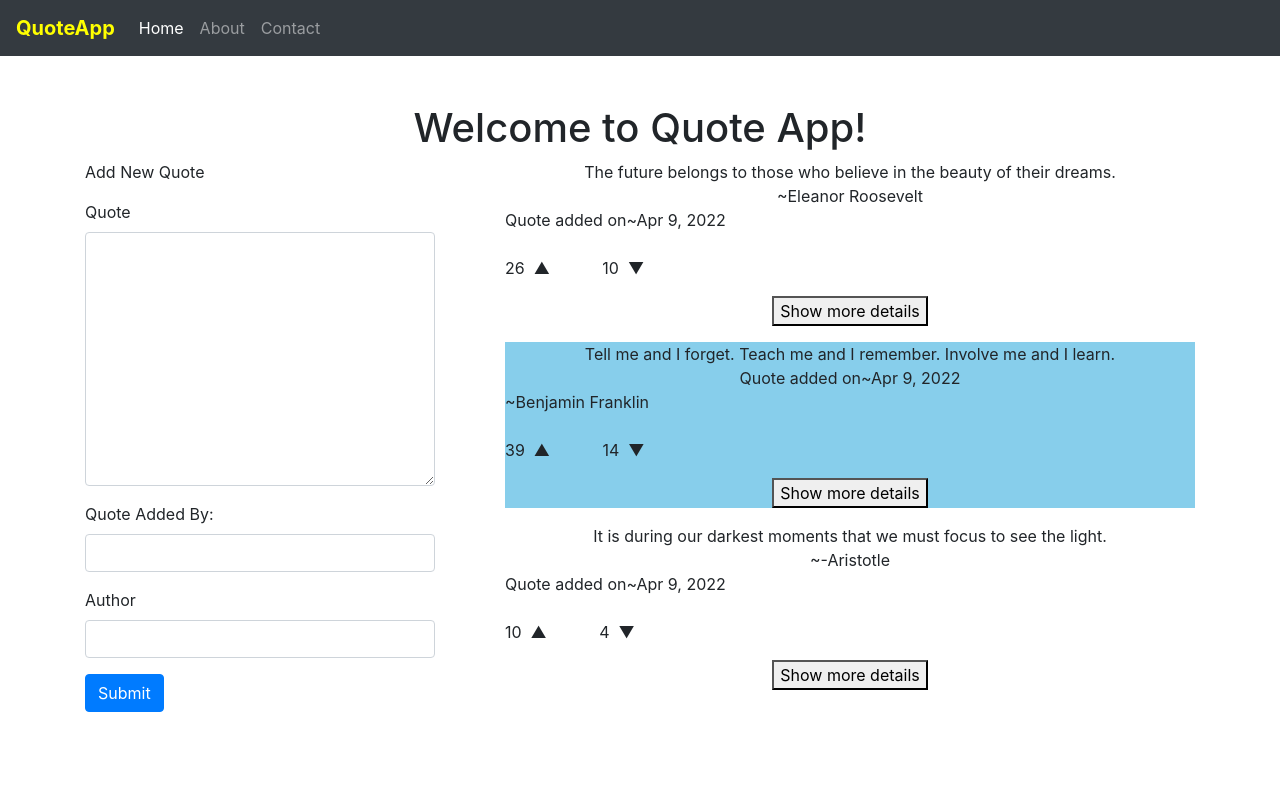
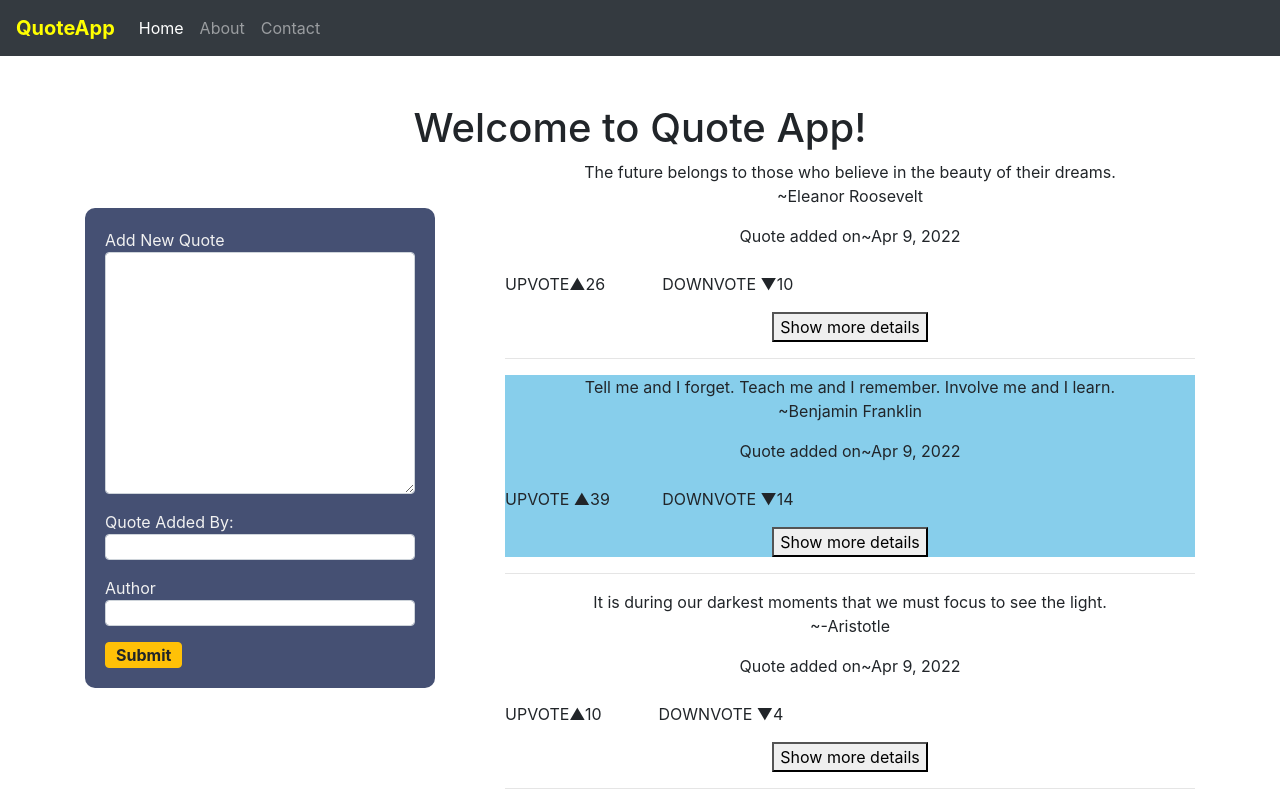
Before and after one commit to chanaiagwata/Quote-App, an Angular app: page / in a window 1280 px wide. Built offline with nearby package versions, Linux system fonts and the light colour scheme.

Commit message:
style:improve form styling

```diff
--- a/src/app/app.component.html
+++ b/src/app/app.component.html
@@ -1,4 +1,8 @@
-<app-navbar></app-navbar>
 
-<h1 class="mt-5 text-center">Welcome to Quote App!</h1>
-<app-quotes></app-quotes>
+<header>
+    <app-navbar></app-navbar>
+</header>
+<main>
+    <h1 class="mt-5 text-center">Welcome to Quote App!</h1>
+    <app-quotes></app-quotes>
+</main>
--- a/src/app/quote-form/quote-form.component.css
+++ b/src/app/quote-form/quote-form.component.css
@@ -0,0 +1,21 @@
+* {
+
+    box-sizing: border-box;
+
+    margin: 0;
+
+    padding: 0;
+
+    }
+
+.main{
+    background:#455073 ;
+    padding:20px;
+    color:#f1f1f1;
+    border-radius: 10px;
+}
+.btn{
+    padding-left:10px;
+    padding-right: 10px;
+    font-weight: bold;
+}
--- a/src/app/quote-form/quote-form.component.html
+++ b/src/app/quote-form/quote-form.component.html
@@ -1,10 +1,11 @@
-<p>Add New Quote</p>
+<div class="container-fluid">
+  <div class="main mt-5">
+
     <form (ngSubmit)="submitQuote()" #goalForm='ngForm'>
-
       <div class="form-group">
-    <label for="quoteItself">Quote</label>
-    <textarea class="form-control" name="newQuotearea" id="newQuotearea" rows="10" required [(ngModel)]="newQuote.quote"
-      #newQuotearea='ngModel'></textarea>
+        <label for="quoteItself">Add New Quote</label>
+        <textarea class="form-control" name="newQuotearea" id="newQuotearea" rows="10" required
+          [(ngModel)]="newQuote.quote" #newQuotearea='ngModel'></textarea>
       </div>
       <!-- validate quote iput -->
       <div [hidden]="newQuotearea.valid || newQuotearea.pristine" class="alert alert-danger">
@@ -12,7 +13,7 @@
       </div>
 
       <div class="form-group ">
-    <label for="contributor">Quote Added By:</label>
+        <label for="contributor" class="mt-3">Quote Added By:</label>
         <input type="text" class="form-control" name="submissionMadeby" id="submissionMadeby" required
           [(ngModel)]="newQuote.contributor" #submissionMadeby='ngModel'>
         <!-- validate contributor input-->
@@ -23,16 +24,19 @@
       </div>
 
       <div class="form-group ">
-    <label for="inputAuthor">Author</label>
-    <input type="text" class="form-control" name="inputAuthor" id="inputAuthor" required [(ngModel)]="newQuote.author"
-      #inputAuthor='ngModel'>
+        <label for="inputAuthor" class="mt-3">Author</label>
+        <input type="text" class="form-control" name="inputAuthor" id="inputAuthor" required
+          [(ngModel)]="newQuote.author" #inputAuthor='ngModel'>
         <!-- validate author input-->
         <div [hidden]="inputAuthor.valid ||inputAuthor.pristine" class="alert alert-danger">
           <p>Author is required</p>
         </div>
       </div>
       <div class="form-group">
-    <button type="submit" class="btn btn-primary" value="output quote" id="bnt-submit">Submit</button>
+        <button type="submit" class="btn btn-warning mt-3" value="output quote" id="bnt-submit">Submit</button>
+      </div>
+    </form>
   </div>
 
-</form>
+
+</div>
--- a/src/app/quotes/quotes.component.html
+++ b/src/app/quotes/quotes.component.html
@@ -13,26 +13,27 @@
           <ng-template #highlight>
             <div appHighlightQuote>
               <li class="text-center" style="list-style: none;">{{quote.quote}}</li>
-              <li class="text-center" style="list-style: none;">Quote added on~{{quote.dateAdded|date}}</li>
-              <li style="list-style: none;">~{{quote.author}}</li>
+              <li class="text-center" style="list-style: none;">~{{quote.author}}</li>
+              <li class="text-center mt-3" style="list-style: none;">Quote added on~{{quote.dateAdded|date}}</li>
               <p class="mt-4">
-                <span class="mr-5"><ng-content></ng-content> {{quote.upvote}}  &#x25B2;</span><ng-content></ng-content> {{quote.downvote}}   &#x25BC; <span></span>
+                <span class="mr-5"><ng-content></ng-content> UPVOTE &#x25B2;{{quote.upvote}} </span><ng-content></ng-content>DOWNVOTE  &#x25BC;{{quote.downvote}}   <span></span>
               </p>
               <div class="text-center">
                 <button (click)='toggleDescription(i)'>Show more details</button>
               </div>
-
+              <app-quote-description *ngIf='quote.description' [quote]='quote' (isComplete) = 'completeQuote($event,i)'> </app-quote-description>
             </div>
           </ng-template>
         </div>
+        <hr>
         <div>
           <ng-template #unhighlight>
             <div>
               <li class="text-center" style="list-style: none;">{{quote.quote}}</li>
               <li class="text-center" style="list-style: none;">~{{quote.author}}</li>
-              <li style="list-style: none;">Quote added on~{{quote.dateAdded|date}}</li>
+              <li class="text-center mt-3" style="list-style: none;">Quote added on~{{quote.dateAdded|date}}</li>
               <p class="mt-4">
-                <span class="mr-5"><ng-content></ng-content> {{quote.upvote}}  &#x25B2;</span><ng-content></ng-content> {{quote.downvote}}   &#x25BC; <span></span>
+                <span class="mr-5"><ng-content></ng-content>UPVOTE&#x25B2;{{quote.upvote}}  </span><ng-content></ng-content>DOWNVOTE &#x25BC;{{quote.downvote}} <span></span>
               </p>
               <div class="text-center">
                 <button (click)='toggleDescription(i)'>Show more details</button>
```
Also changed, not shown: src/index.html (line endings or trailing spaces). Lines whose indentation alone changed are shown as unchanged.
